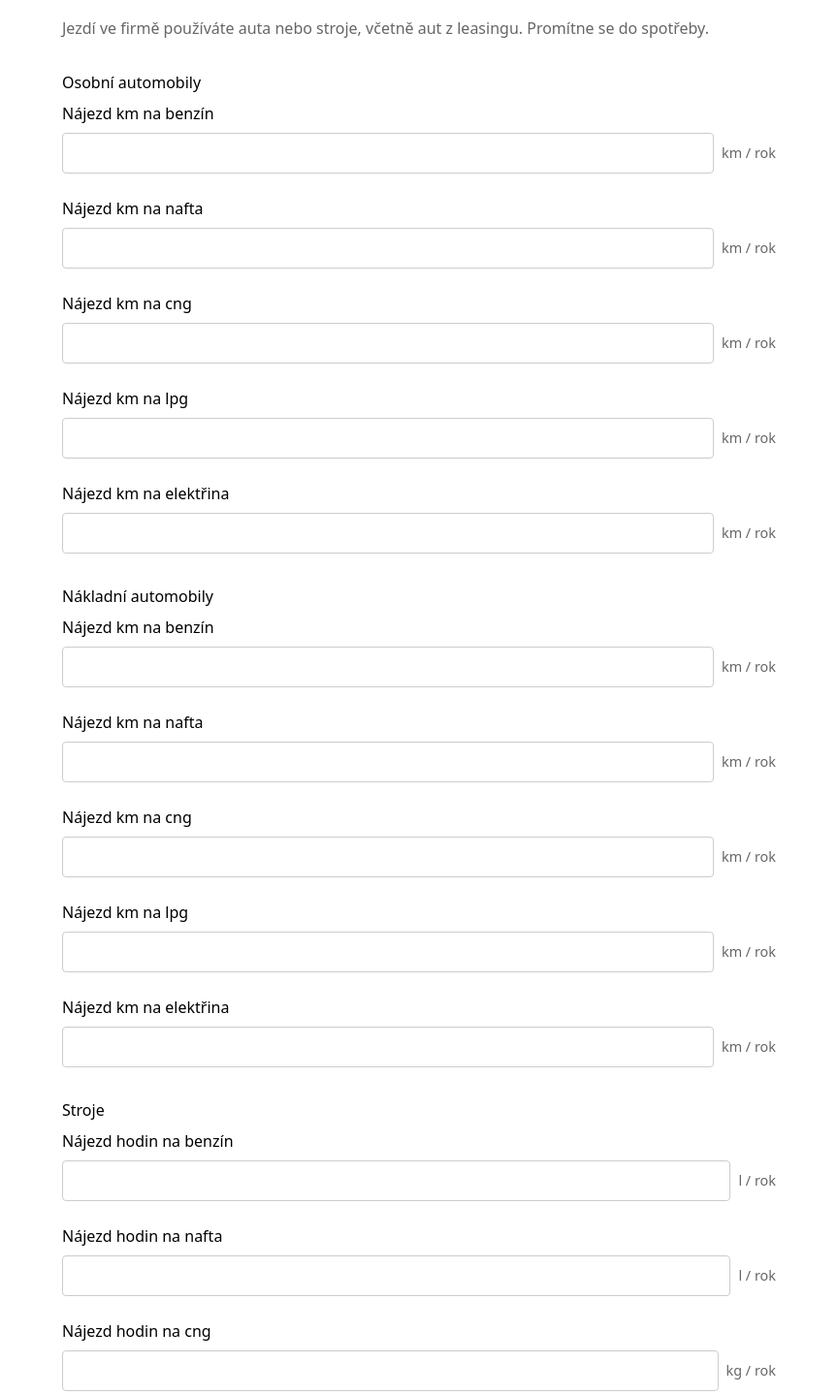
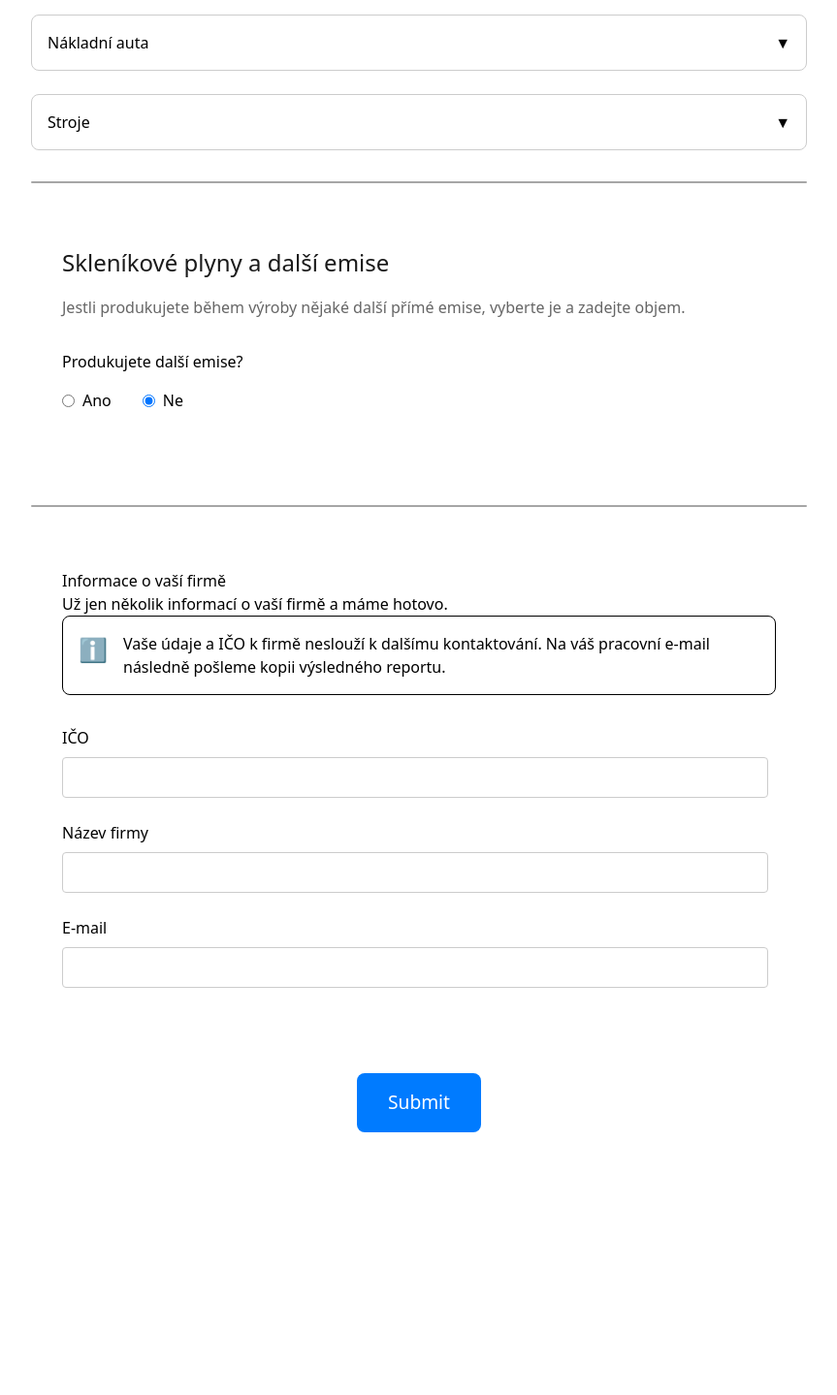
Before and after one commit to deploy-esgrovia/simple-esg-calc, a Vue app: page / in a window 1280 px wide. Shown: the part 1431-2870 px from the top of the page at 97% size, without its empty margins (208-1071 px from the left). After the commit the page ends 2663 px from the top, so only its background shows below. Built offline with nearby package versions, Linux system fonts and the light colour scheme.

Commit message:
feat: add multichoice selector component, apply on vehicle section

```diff
--- /dev/null
+++ b/src/components/MultiChoiceSelector.vue
@@ -0,0 +1,91 @@
+<script setup>
+import { ref } from 'vue';
+import InputWithUnit from './InputWithUnit.vue';
+
+// Props to pass the data into the component
+const props = defineProps({
+  title: String, // The title for the card
+  categories: Array, // List of categories with labels and input field data
+});
+
+// Reactive states to manage expansion and selected tab
+const isOpen = ref(false); // Track if the card is open or collapsed
+const selectedTab = ref(null); // Track which tab is currently selected
+</script>
+
+<template>
+	<div class="multi-choice-selector">
+		<!-- Title of the expandable card -->
+		<div class="card-header" @click="isOpen = !isOpen">
+			<h3>{{ props.title }}</h3>
+			<span>{{ isOpen ? '▲' : '▼' }}</span>
+		</div>
+
+		<!-- Expandable section with tabs and input fields -->
+		<div v-if="isOpen" class="card-body">
+			<!-- Tabs for each category -->
+			<div class="tabs">
+				<div
+					v-for="category in props.categories"
+					:key="category.label"
+					:class="['tab', { active: selectedTab === category.label }]"
+					@click="selectedTab = category.label"
+				>
+					{{ category.label }}
+				</div>
+			</div>
+
+			<!-- Input fields for the selected tab -->
+			<div
+				v-for="category in props.categories"
+				:key="category.label"
+				v-show="selectedTab === category.label"
+			>
+				<br />
+				<div v-for="input in category.inputs" :key="input.id" class="input-group">
+					<InputWithUnit :label="input.label" :unit="input.unit" />
+				</div>
+			</div>
+		</div>
+	</div>
+</template>
+
+<style scoped>
+.multi-choice-selector {
+  border: 1px solid #ccc;
+  border-radius: 8px;
+  padding: 1rem;
+  margin-bottom: 1.5rem;
+}
+
+.card-header {
+  display: flex;
+  justify-content: space-between;
+  cursor: pointer;
+}
+
+.card-body {
+  margin-top: 1rem;
+}
+
+.tabs {
+  display: flex;
+  gap: 1rem;
+}
+
+.tab {
+  cursor: pointer;
+  padding: 0.5rem;
+  border-radius: 4px;
+  background-color: #f0f0f0;
+}
+
+.tab.active {
+  background-color: #4169E1;
+  color: white;
+}
+
+.input-group {
+  margin-bottom: 1rem;
+}
+</style>
--- a/src/components/sections/VehicleSection.vue
+++ b/src/components/sections/VehicleSection.vue
@@ -1,16 +1,18 @@
 <script setup>
 import { ref } from 'vue';
 import InputWithUnit from '../InputWithUnit.vue';
+import MultiChoiceSelector from '../MultiChoiceSelector.vue';
 
+// Stores for the form data
 const vehicleData = ref({
-  company: {
+  cars: {
     benzin: '',
     nafta: '',
     cng: '',
     lpg: '',
     elektrina: ''
   },
-  personal: {
+  trucks: {
     benzin: '',
     nafta: '',
     cng: '',
@@ -20,7 +22,7 @@ const vehicleData = ref({
 });
 
 const machinesData = ref({
-  company: {
+  machines: {
     benzin: '',
     nafta: '',
     cng: '',
@@ -29,77 +31,53 @@ const machinesData = ref({
   }
 });
 
-const fuelTypes = [
-  { id: 'benzin', label: 'Benzín' },
-  { id: 'nafta', label: 'Nafta' },
-  { id: 'cng', label: 'CNG' },
-  { id: 'lpg', label: 'LPG' },
-  { id: 'elektrina', label: 'Elektřina' }
-];
+// Input data for the components
+const vehicleInputData = {
+  totalMilage: {
+    label: "Najeté kilometry",
+    inputs: [
+      { id: 'benzin', unit: 'km / rok', label: "Najeté km na benzín" },
+      { id: 'nafta', unit: 'km / rok', label: "Najeté km na naftu" },
+      { id: 'cng', unit: 'km / rok', label: "Najeté km na CNG" },
+      { id: 'lpg', unit: 'km / rok', label: "Najeté km na LPG" },
+      { id: 'elektrina', unit: 'km / rok', label: "Najeté km na elektřinu" }
+    ]
+  },
+  fuelConsumption: {
+    label: "Spotřebované palivo",
+    inputs: [
+      { id: 'benzin', unit: 'l / rok', label: "Spotřeba benzínu" },
+      { id: 'nafta', unit: 'l / rok', label: "Spotřeba nafty" },
+      { id: 'cng', unit: 'kg / rok', label: "Spotřeba CNG" },
+      { id: 'lpg', unit: 'kg / rok', label: "Spotřeba LPG" },
+      { id: 'elektrina', unit: 'MWh / rok', label: "Spotřeba elektřiny" }
+    ]
+  }
+}
 
-const fuelConsumptionUnits = [
-  { id: 'benzin', label: 'l / rok' },
-  { id: 'nafta', label: 'l / rok' },
-  { id: 'cng', label: 'kg / rok' },
-  { id: 'lpg', label: 'kg / rok' },
-  { id: 'elektrina', label: 'MWh / rok' }
-]
-
-const totalMilageUnits = [
-  { id: 'benzin', label: 'km / rok' },
-  { id: 'nafta', label: 'km / rok' },
-  { id: 'cng', label: 'km / rok' },
-  { id: 'lpg', label: 'km / rok' },
-  { id: 'elektrina', label: 'km / rok' }
-]
+const machinedInputData = {
+  fuelConsumption: {
+    label: "Spotřebované palivo",
+    inputs: [
+      { id: 'benzin', unit: 'l / rok', label: "Spotřeba benzínu" },
+      { id: 'nafta', unit: 'l / rok', label: "Spotřeba nafty" },
+      { id: 'cng', unit: 'kg / rok', label: "Spotřeba CNG" },
+      { id: 'lpg', unit: 'kg / rok', label: "Spotřeba LPG" },
+      { id: 'elektrina', unit: 'MWh / rok', label: "Spotřeba elektřiny" }
+    ]
+  }
+}
 </script>
 
 <template>
-	<div class="vehicle-section">
-		<h2 class="section-title">Automobily a stroje</h2>
-		<p class="section-description">
-			Jezdí ve firmě používáte auta nebo stroje, včetně aut z leasingu. Promítne se do
-			spotřeby.
-		</p>
-
-		<div class="form-group">
-			<h3>Osobní automobily</h3>
-			<div class="fuel-inputs">
-				<div v-for="fuel in fuelTypes" :key="fuel.id" class="fuel-input">
-					<InputWithUnit
-						:label="`Nájezd km na ${fuel.label.toLowerCase()}`"
-						v-model="vehicleData.company[fuel.id]"
-						:unit="totalMilageUnits.find(consumption => consumption.id === fuel.id).label"
-					/>
-				</div>
-			</div>
-		</div>
-
-		<div class="form-group">
-			<h3>Nákladní automobily</h3>
-			<div class="fuel-inputs">
-				<div v-for="fuel in fuelTypes" :key="fuel.id" class="fuel-input">
-					<InputWithUnit
-						:label="`Nájezd km na ${fuel.label.toLowerCase()}`"
-						v-model="vehicleData.personal[fuel.id]"
-						:unit="totalMilageUnits.find(consumption => consumption.id === fuel.id).label"
-					/>
-				</div>
-			</div>
-		</div>
-
-		<div class="form-group">
-			<h3>Stroje</h3>
-			<div class="fuel-inputs">
-				<div v-for="fuel in fuelTypes" :key="fuel.id" class="fuel-input">
-					<InputWithUnit
-						:label="`Nájezd hodin na ${fuel.label.toLowerCase()}`"
-						v-model="machinesData.company[fuel.id]"
-						:unit="fuelConsumptionUnits.find(consumption => consumption.id === fuel.id).label"
-					/>
-				</div>
-			</div>
-		</div>
+	<div>
+		<MultiChoiceSelector title="Automobily" :categories="vehicleInputData" />
+	</div>
+	<div>
+		<MultiChoiceSelector title="Nákladní auta" :categories="vehicleInputData" />
+	</div>
+	<div>
+		<MultiChoiceSelector title="Stroje" :categories="machinedInputData" />
 	</div>
 </template>
 
```
